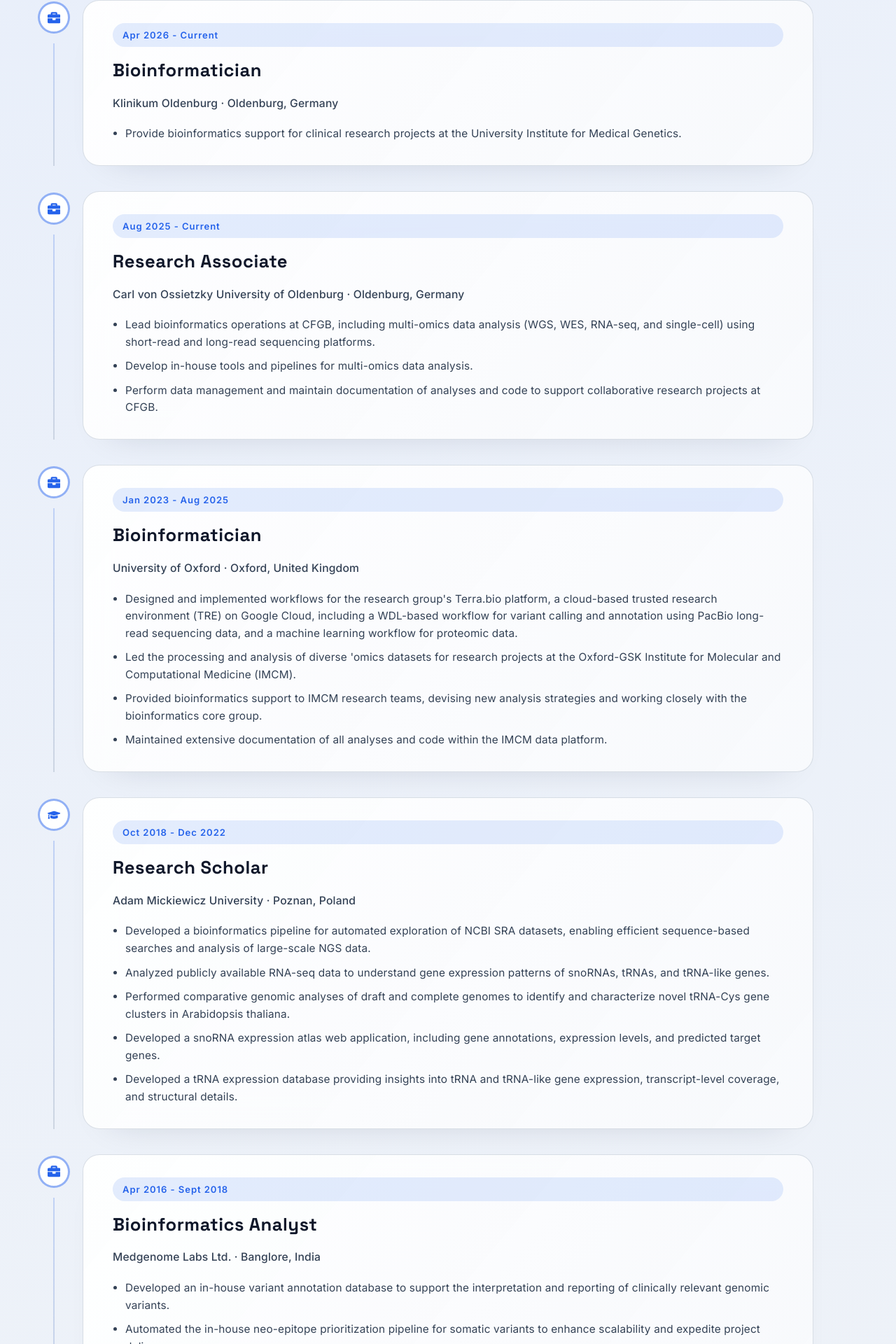
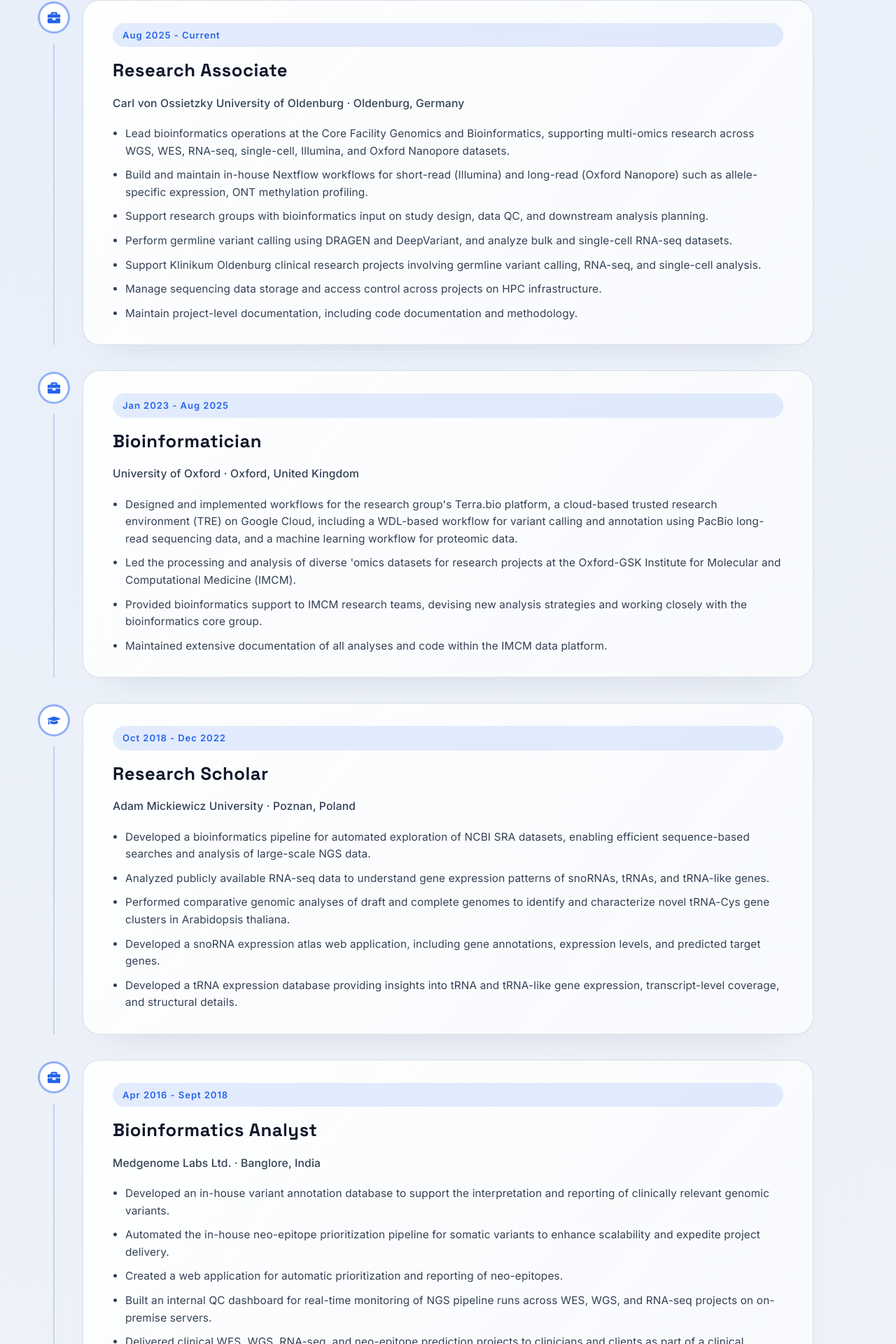
Before and after one commit to maurya-anand/maurya-anand.github.io, a React (Vite) app: page / in a window 1280 px wide. Shown: the part 678-2598 px from the top of the page at 70% size. Built offline with nearby package versions, Linux system fonts and the light colour scheme.

Commit message:
refactored work experience entries and enhanced descriptions for clarity and detail

```diff
--- a/src/components/Timeline.jsx
+++ b/src/components/Timeline.jsx
@@ -3,16 +3,6 @@
 import { FaBriefcase, FaGraduationCap } from "react-icons/fa";
 
 const timelineData = [
-    {
-    type: "work",
-    company: "Klinikum Oldenburg",
-    location: "Oldenburg, Germany",
-    title: "Bioinformatician",
-    period: "Apr 2026 - Current",
-    duties: [
-      "Provide bioinformatics support for clinical research projects at the University Institute for Medical Genetics.",
-    ],
-  },
   {
     type: "work",
     company: "Carl von Ossietzky University of Oldenburg",
@@ -20,9 +10,13 @@
     title: "Research Associate",
     period: "Aug 2025 - Current",
     duties: [
-      "Lead bioinformatics operations at CFGB, including multi-omics data analysis (WGS, WES, RNA-seq, and single-cell) using short-read and long-read sequencing platforms.",
-      "Develop in-house tools and pipelines for multi-omics data analysis.",
-      "Perform data management and maintain documentation of analyses and code to support collaborative research projects at CFGB.",
+      "Lead bioinformatics operations at the Core Facility Genomics and Bioinformatics, supporting multi-omics research across WGS, WES, RNA-seq, single-cell, Illumina, and Oxford Nanopore datasets.",
+      "Build and maintain in-house Nextflow workflows for short-read (Illumina) and long-read (Oxford Nanopore)  such as allele-specific expression, ONT methylation profiling.",
+      "Support research groups with bioinformatics input on study design, data QC, and downstream analysis planning.",
+      "Perform germline variant calling using DRAGEN and DeepVariant, and analyze bulk and single-cell RNA-seq datasets.",
+      "Support Klinikum Oldenburg clinical research projects involving germline variant calling, RNA-seq, and single-cell analysis.",
+      "Manage sequencing data storage and access control across projects on HPC infrastructure.",
+      "Maintain project-level documentation, including code documentation and methodology.",
     ],
   },
   {
@@ -62,8 +56,8 @@
       "Developed an in-house variant annotation database to support the interpretation and reporting of clinically relevant genomic variants.",
       "Automated the in-house neo-epitope prioritization pipeline for somatic variants to enhance scalability and expedite project delivery.",
       "Created a web application for automatic prioritization and reporting of neo-epitopes.",
-      "Developed a web-based QC dashboard for NGS data analysis on in-house servers.",
-      "Delivered WES, WGS, RNA seq, and neo-epitope prediction projects to clinicians and clients for diagnostic purposes.",
+      "Built an internal QC dashboard for real-time monitoring of NGS pipeline runs across WES, WGS, and RNA-seq projects on on-premise servers.",
+      "Delivered clinical WES, WGS, RNA-seq, and neo-epitope prediction projects to clinicians and clients as part of a clinical research team operating within a CAP-accredited, NABL-certified diagnostic environment.",
     ],
   },
   {
```
